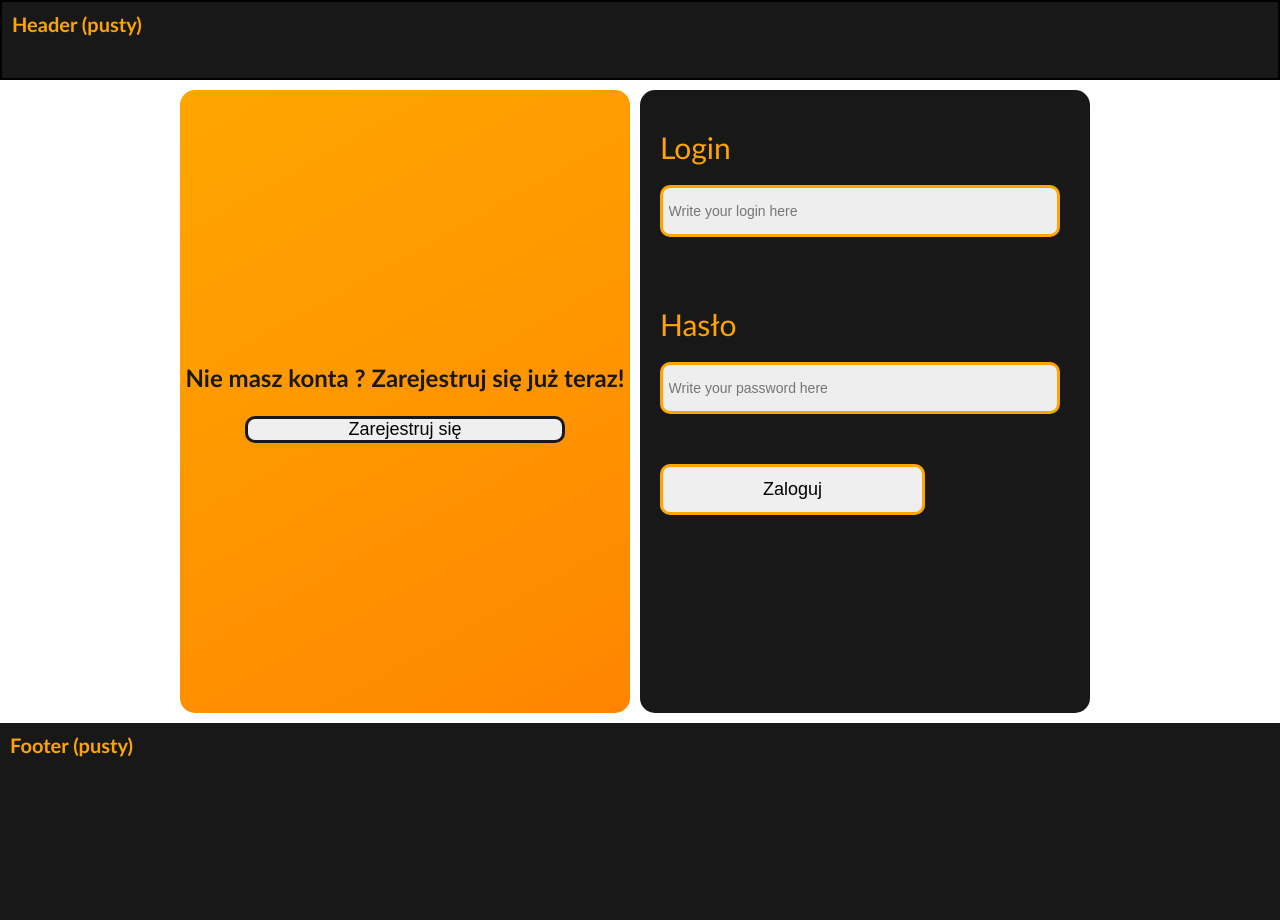
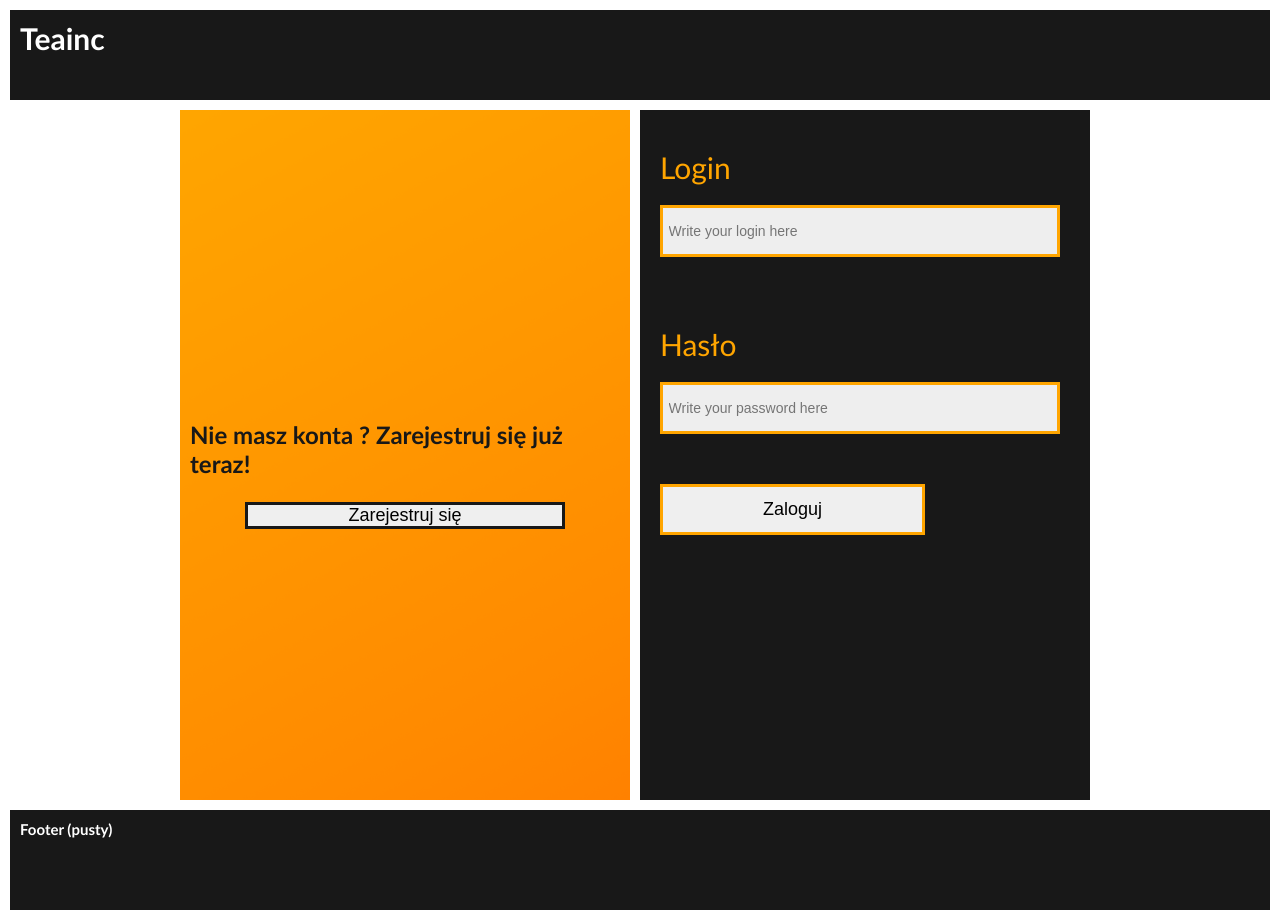
Before and after one commit to Barszczu57/Teainc, a PHP site: page / in a window 1280 px wide. Before the commit the page ends 757 px from the top, so only its background shows below. Run offline with PHP 8.4, Linux system fonts and the light colour scheme.

Commit message:
Logowanie i rejestracja ajax aktualizacja

```diff
--- a/index.php
+++ b/index.php
@@ -7,11 +7,11 @@
 </head>
 <body>
 
-    <div id="container_log">
+    <div class="container_log">
         <!-- commit test -->
-        <div class="header">
-            Header (pusty)
-        </div>
+        <header class="header">
+            Teainc
+        </header>
 
         <div class="panel_signin panel_bg" id="panel_sig">
             <div class=" form panel_form_sign"  id="form_sign" action="./" method="post">
--- a/main.css
+++ b/main.css
@@ -1,18 +1,23 @@
 body {
     margin: 0;
+    padding: 0;
     background-color: white;
+}
+body::-webkit-scrollbar {
+    display: none;
+    -ms-overflow-style: none;
+    scrollbar-width: none;
 }
 .container {
     width: 100vw;
-    height: 100vh;
+    min-height: calc(100vh + 120px);
     font-weight: bold;
     font-family: 'Calibri', sans-serif;
-    font-size: 25px;
-
+    font-size: 20px;
     display: grid;
 
     grid-template-columns: 1fr 1fr 1fr 15%;
-    grid-template-rows: 50px 1fr 1fr 1fr 75px;
+    grid-template-rows: 10% 1fr 1fr 1fr 110px;
 
     gap: 10px;
     padding: 10px;
@@ -20,58 +25,72 @@ body {
 }
 .container div{
     padding: 10px;
-    border: 1px solid #000000;
+    border: 1px solid #181818;
 }
 .header{
     grid-column: 1/max;
 
+    color: white;
+    font-size: 1.5em;
+
     padding: 10px;
-    border: 2px solid #000000;
     background-color: #181818;
+}
+.footer{
+    grid-column: 1/ max;
 
+    color: white;
+    font-size: 15px;
+
+    padding: 10px;
+    background-color: #181818;
 }
 .content-extra-large{
     grid-column: 1/ span 3;
     grid-row: 2/4;
+
     display: flex;
     justify-content: space-between;
+
+    background-image: url("news.png");
+    background-size: cover;
+    background-color: #91bebb;
 }
 .content-large{
     grid-column: span 1;
     grid-row: span 1;
+
+    background-color: #91bebb;
 }
 .content-small{
     grid-column: 4/max;
-    grid-row: 2/5
+    grid-row: 2/5;
+
+    background-color: #91bebb;
 }
-.footer{
-    grid-column: 1/ max;
-    padding: 10px;
-    background-color: #181818;
+/* logowanie/rejestracja*/
 
-}
-
-/* ---Logowanie-i-rejestracja-grid--- */
-
-#container_log{
+.container_log{
     width: 100vw;
-    height: 100vh;
-
+    min-height: calc(100vh + 120px);
     font-weight: bold;
     font-family: 'Calibri', sans-serif;
     font-size: 20px;
     color: #ffa500;
 
+    display: grid;
 
-    display: grid;
+
     grid-template-columns: 1fr minmax(min-content, 450px) minmax(min-content, 450px) 1fr;
-    grid-template-rows: 10% 1fr 10%;
+    grid-template-rows: 10% 1fr 100px;
 
     gap: 10px;
+    padding: 10px;
     box-sizing: border-box;
 }
 .container_log div{
-    border: 1px solid #000000;
+    padding: 10px;
+
 }
 .panel_login{
     grid-column: 3/ 4;
@@ -79,7 +98,6 @@ body {
 
     background-color: #181818;
     padding: 20px;
-    border-radius: 15px;
 
     display: flex;
     flex-direction: column;
@@ -93,7 +111,6 @@ body {
 
     background-color: #181818;
     padding: 20px;
-    border-radius: 15px;
 
     display: flex;
     flex-direction: column;
@@ -129,9 +146,7 @@ body {
     font-size: 0.7em;
     outline: none;
     border: 3px solid orange;
-    border-radius: 10px;
     background: #eeeeee;
-
 }
 .pl_span{
     padding: 5px 0px;
@@ -145,7 +160,6 @@ body {
     font-weight: 500;
     padding: 0 100px;
     border: 3px solid orange;
-    border-radius: 10px;
 }
 .pl_input:focus{
     background: #ffffff;
@@ -165,7 +179,6 @@ body {
     font-weight: 500;
     padding: 0 100px;
     border: 3px solid #181818;
-    border-radius: 10px;
 }
 .panel_btn {
     position: absolute;
@@ -191,3 +204,5 @@ body {
 .panel_bg{
     background-image: url(panelbg.png);
 }
+
+/* logowanie/rejestracja koniec*/
--- a/main.php
+++ b/main.php
@@ -1,13 +1,13 @@
 <!DOCTYPE>
 <html>
 <head>
-    <Title>Just do it</Title>
+    <Title>Teainc</Title>
 <link rel="stylesheet" type="text/css" href="main.css">
 </head>
 <body>
     <div class="container">
         <div class="header">
-            Navbar
+            Teainc
         </div>
         <div class="content-extra-large">
             News
--- a/register.php
+++ b/register.php
@@ -28,7 +28,7 @@ if(mysqli_num_rows($result1)==1){
 else{
     $ok = true;
 }
-if($ok){
+if($ok===true){
     $queryADD="INSERT INTO users (username,email,password,auth) VALUES ('$username1','$email1','$password1','$auth')";
     $resultADD = mysqli_query($connection1, $queryADD);
 }
--- a/script.js
+++ b/script.js
@@ -2,11 +2,13 @@ $('#go_sig').click(function() {
     $('#go_sig').addClass('change_btn')
     $('#panel_sig').removeClass('panel_bg')
     $('#panel_log').addClass('panel_bg')
-    $('#go_log').removeClass('change_btn')
+    $('#go_log').removeClass('change_btn');
     $('#form_sign').addClass('change_panel')
     $('#form_login').removeClass('change_panel')
     $('#username').removeClass('pl_input_error')
     $('#password').removeClass('pl_input_error')
+    $('#username2').removeClass('pl_input_error')
+    $('#password2').removeClass('pl_input_error')
 });
 $('#go_log').click(function() {
     $('#go_log').addClass('change_btn')
@@ -15,4 +17,6 @@ $('#go_log').click(function() {
     $('#go_sig').removeClass('change_btn')
     $('#form_login').addClass('change_panel')
     $('#form_sign').removeClass('change_panel')
+    $('#username1').removeClass('pl_input_error')
+    $('#email1').removeClass('pl_input_error')
 });
```
